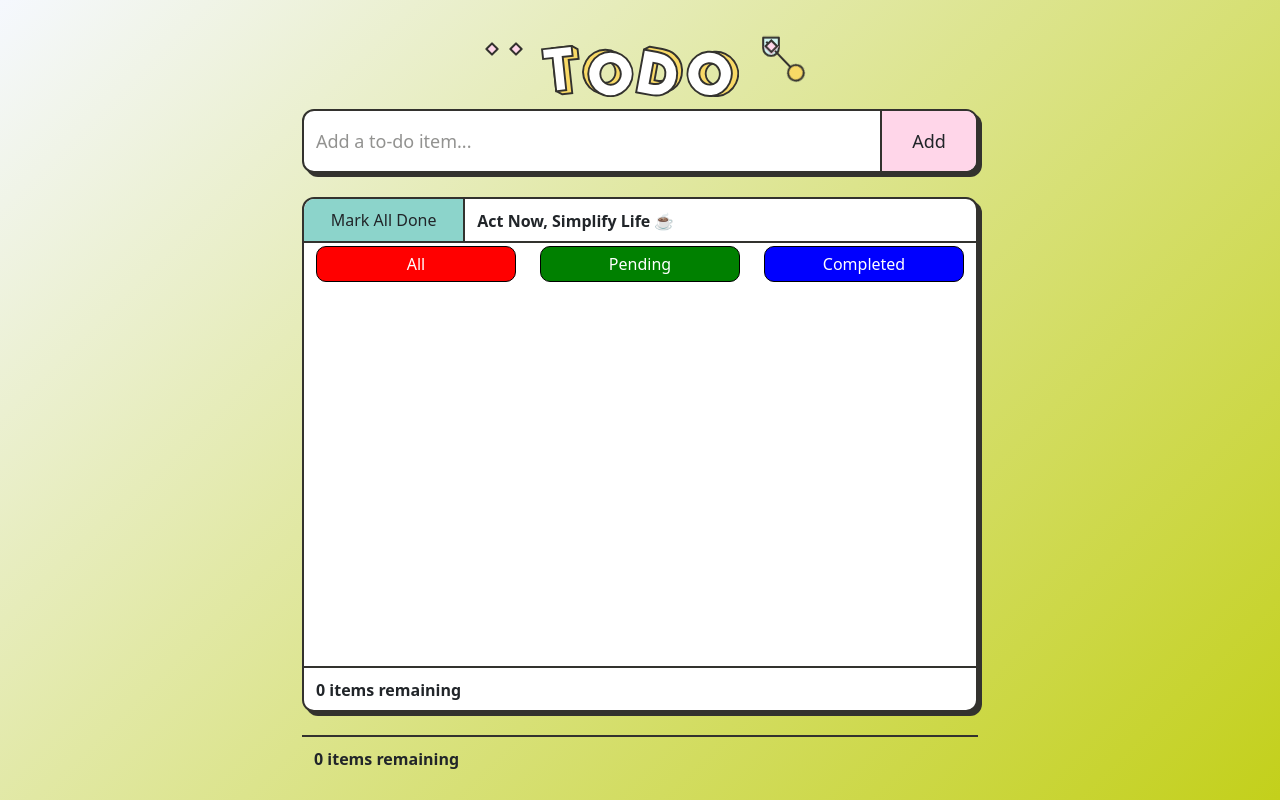
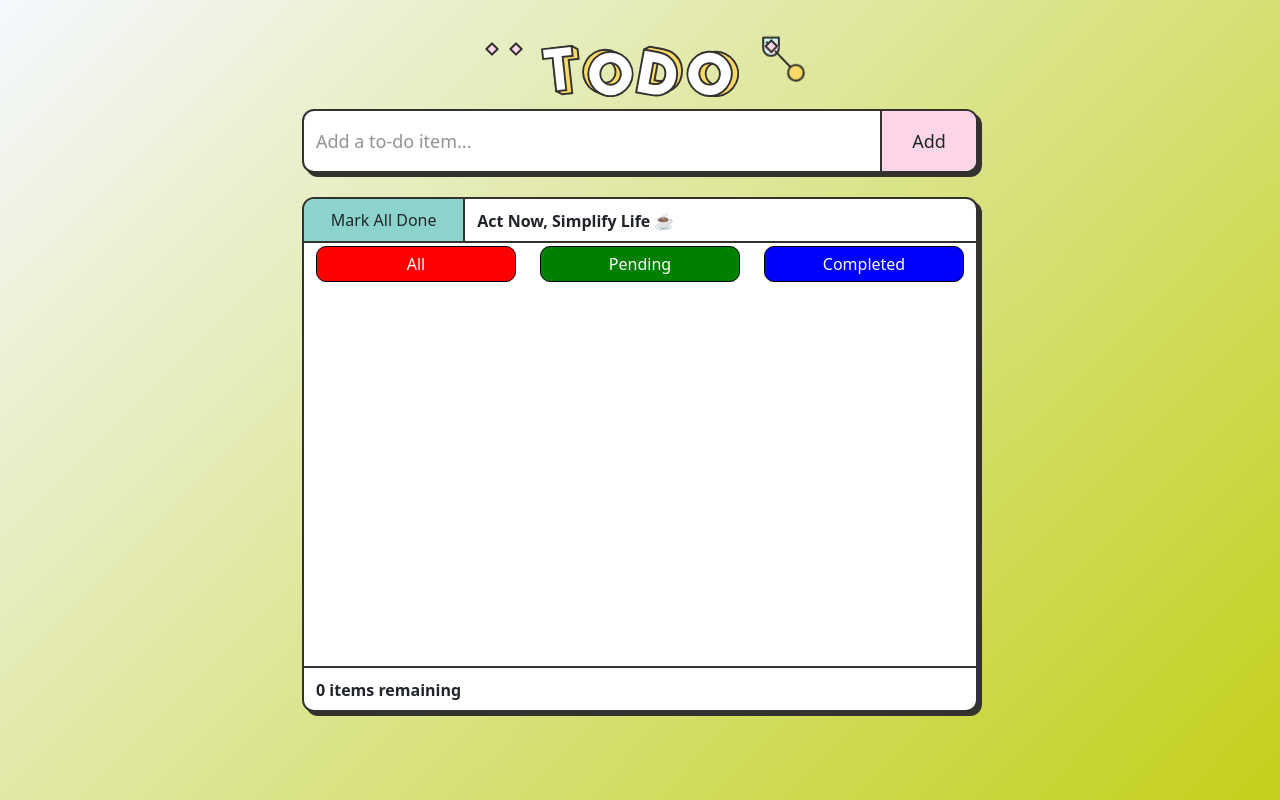
Before and after one commit to HassanZohaibJadooni/To-Do-List, a React (Vite) app: page / in a window 1280 px wide. Built offline with nearby package versions, Linux system fonts and the light colour scheme.

Commit message:
last commit

```diff
--- a/src/assets/components/ToDoList.jsx
+++ b/src/assets/components/ToDoList.jsx
@@ -27,7 +27,7 @@ function ToDoList() {
   // drag and drop ke liye dragged item ka index
   const [dragIndex, setDragIndex] = useState(null);
 
-  // ================= ADD TASK =================
+  //  ADD TASK
 
   const addTask = () => {
     // agar input empty ho to function stop
@@ -58,7 +58,7 @@ function ToDoList() {
     setInputValue(value);
   };
 
-  // ================= COMPLETE / UNCOMPLETE =================
+  //  COMPLETE / UNCOMPLETE
 
   const toggleTask = (index) => {
     // map se specific task ka completed toggle
@@ -67,7 +67,7 @@ function ToDoList() {
     setTasks(updatedTasks);
   };
 
-  // ================= DELETE TASK =================
+  //  DELETE TASK
 
   const removeTask = (index) => {
     // filter se selected task remove
@@ -76,7 +76,7 @@ function ToDoList() {
     setTasks(updatedTasks);
   };
 
-  // ================= EDIT TASK =================
+  //  EDIT TASK
 
   const startEdit = (index, text) => {
     setEditIndex(index); // edit mode start
@@ -93,7 +93,7 @@ function ToDoList() {
     setEditIndex(null);
   };
 
-  // ================= MARK ALL DONE =================
+  //  MARK ALL DONE
 
   const markAllDone = () => {
     // sab tasks ko completed true kar dena
@@ -105,7 +105,7 @@ function ToDoList() {
     setTasks(updatedTasks);
   };
 
-  // ================= FILTER TASKS =================
+  //  FILTER TASKS
 
   const filteredTasks = tasks.filter((task) => {
     if (filter === "active") return !task.completed;
@@ -118,7 +118,7 @@ function ToDoList() {
   // remaining tasks count
   const remainingTasks = tasks.filter((task) => !task.completed).length;
 
-  // ================= DRAG AND DROP =================
+  //  DRAG AND DROP
 
   const handleDragStart = (index) => {
     setDragIndex(index); // dragged item ka index store
@@ -141,7 +141,7 @@ function ToDoList() {
     setTasks(updatedTasks);
   };
 
-  // ================= JSX =================
+  //  JSX
 
   return (
     <>
@@ -250,9 +250,6 @@ function ToDoList() {
                   <div className="bar-message-text">{remainingTasks} items remaining</div>
                 </div>
               </div>
-              <div className="bar-message bar-bottom">
-                <div className="bar-message-text">{remainingTasks} items remaining</div>
-              </div>
             </div>
           </div>
         </div>
```
